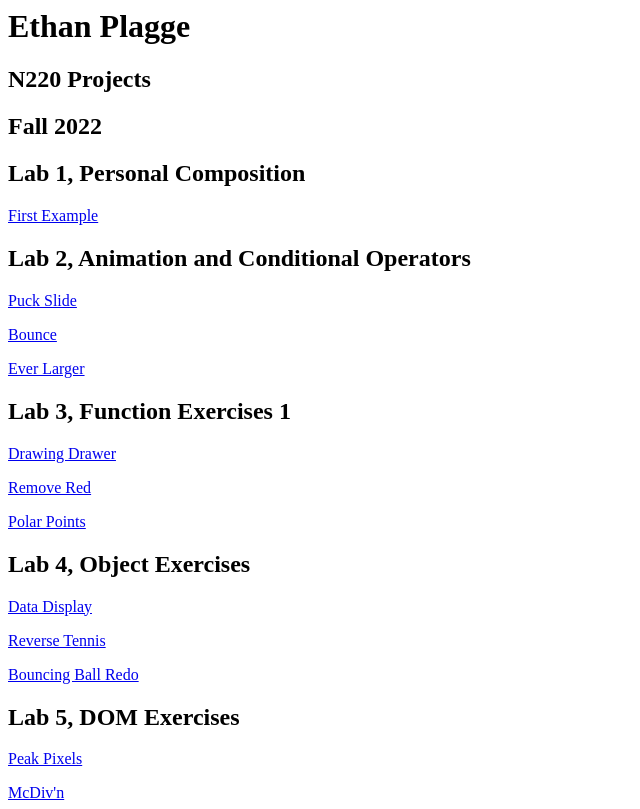
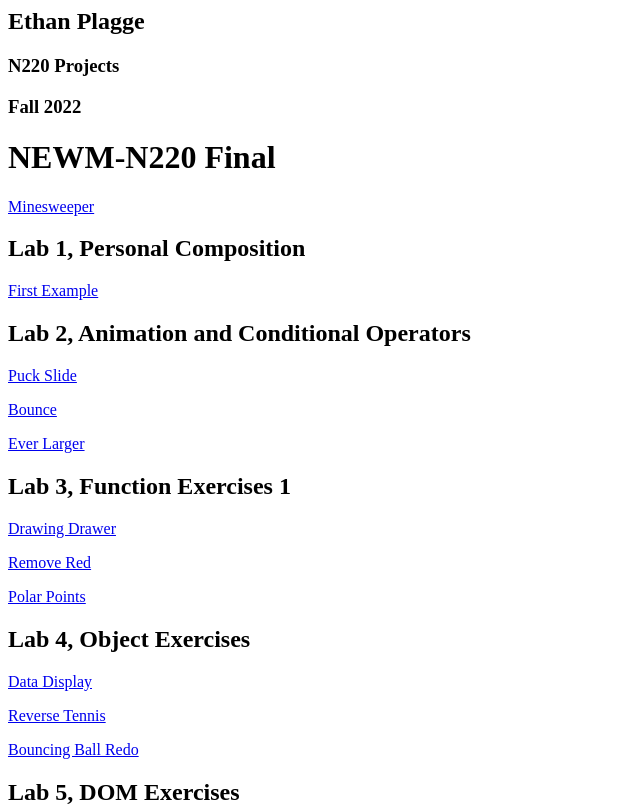
Before and after one commit to ethanplagge/n220Fall2022, a plain HTML site: page index.html in a window 1280 px wide. Shown: the top 809 px of the page, without its empty margins (0-640 px from the left). Drawn offline with Linux system fonts and the light colour scheme.

Commit message:
final actual

```diff
--- a/index.html
+++ b/index.html
@@ -1,8 +1,10 @@
 <html>
     <body>
-       <h1>Ethan Plagge</h1>
-       <h2>N220 Projects</h2>
-       <h2>Fall 2022</h2>
+       <h2>Ethan Plagge</h2>
+       <h3>N220 Projects</h2>
+       <h3>Fall 2022</h3>
+       <h1>NEWM-N220 Final</h1>
+       <p><a href="final/index.html">Minesweeper</a></p>
        <h2>Lab 1, Personal Composition</h2>
        <p><a href="labs/lab1/index.html">First Example</a></p>
        <h2>Lab 2, Animation and Conditional Operators</h2>
```
